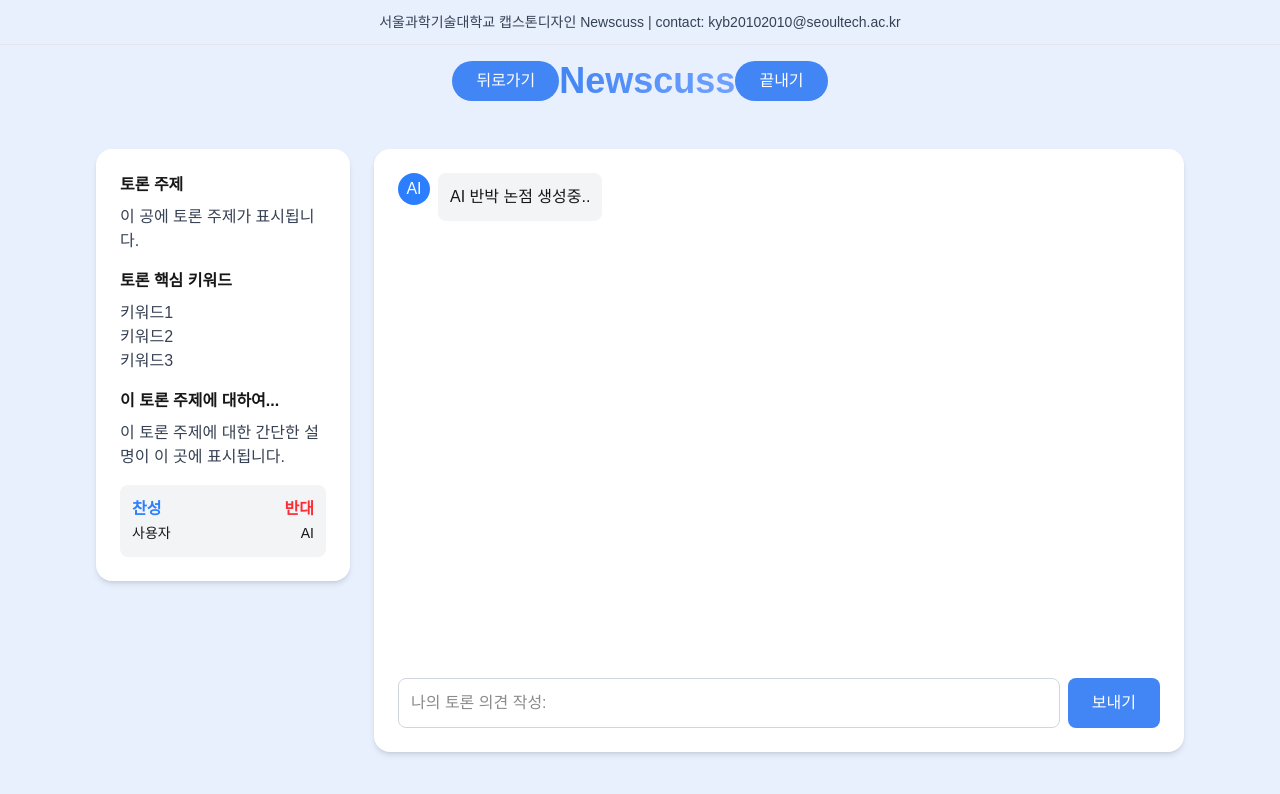
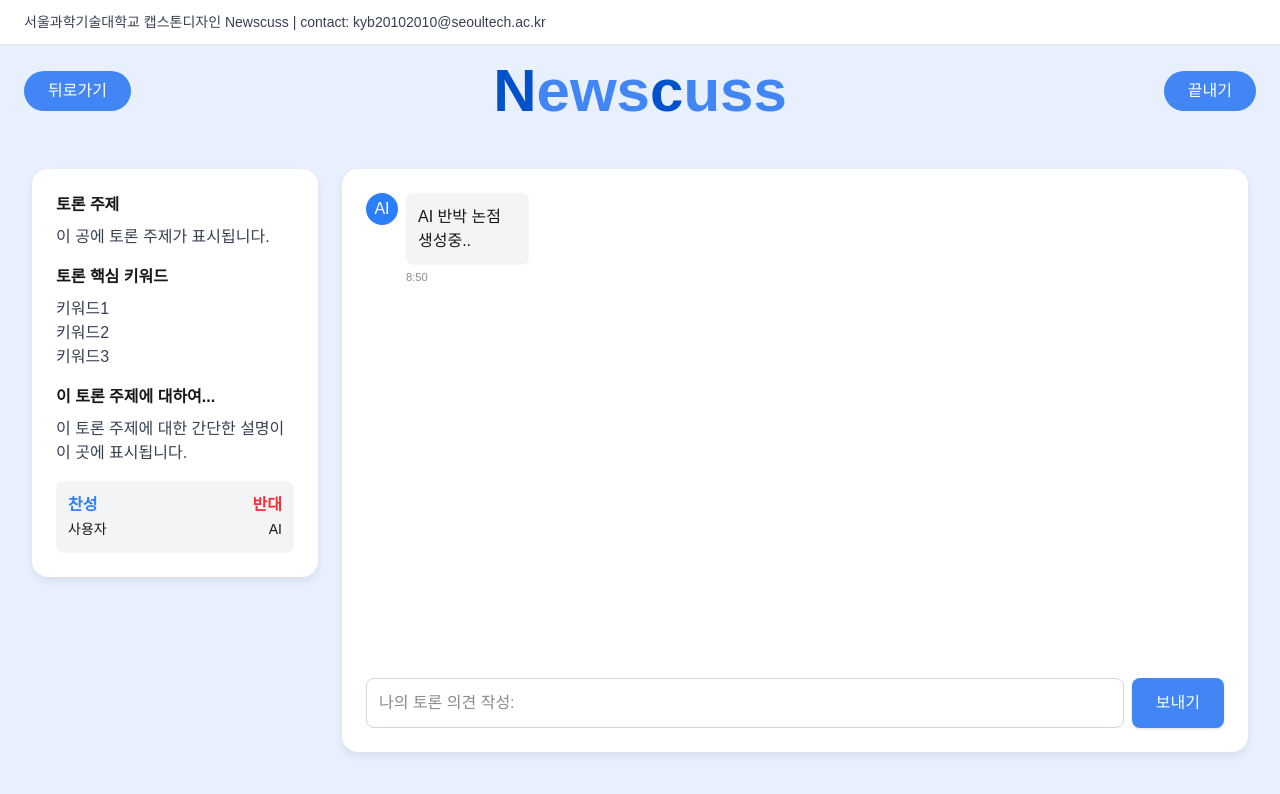
Before and after one commit to sttarrynight/newscuss-fe, a Next.js app: page /discussion in a window 1280 px wide. Shown: the top 794 px of the page. Built offline with nearby package versions, Linux system fonts and the light colour scheme.

Commit message:
Enhance UI components and styles for improved user experience

```diff
--- a/src/app/discussion/page.js
+++ b/src/app/discussion/page.js
@@ -19,12 +19,19 @@
         aiPosition: '반대' // AI의 입장
     });
 
+    // 현재 시간을 반환하는 함수
+    const getCurrentTime = () => {
+        const now = new Date();
+        return `${now.getHours()}:${now.getMinutes().toString().padStart(2, '0')}`;
+    };
+
     // 채팅 메시지
     const [messages, setMessages] = useState([
         {
             id: 1,
             sender: 'ai',
-            text: 'AI 반박 논점 생성중..'
+            text: 'AI 반박 논점 생성중..',
+            time: getCurrentTime()
         }
     ]);
 
@@ -41,7 +48,8 @@
         const newUserMessage = {
             id: messages.length + 1,
             sender: 'user',
-            text: inputMessage
+            text: inputMessage,
+            time: getCurrentTime()
         };
 
         setMessages([...messages, newUserMessage]);
@@ -52,7 +60,8 @@
             const newAiMessage = {
                 id: messages.length + 2,
                 sender: 'ai',
-                text: '이것은 AI의 응답입니다. 실제 구현에서는 API를 통해 받아온 응답이 표시될 예정입니다.'
+                text: '이것은 AI의 응답입니다. 실제 구현에서는 API를 통해 받아온 응답이 표시될 예정입니다.',
+                time: getCurrentTime()
             };
 
             setMessages(prev => [...prev, newAiMessage]);
@@ -64,7 +73,8 @@
                     const endMessage = {
                         id: messages.length + 3,
                         sender: 'system',
-                        text: '토론이 종료되었습니다. 토론 요약 페이지로 이동합니다.'
+                        text: '토론이 종료되었습니다. 토론 요약 페이지로 이동합니다.',
+                        time: getCurrentTime()
                     };
 
                     setMessages(prev => [...prev, endMessage]);
@@ -87,7 +97,7 @@
         <div className="min-h-screen bg-[#E8F0FE] flex flex-col">
             <Header showNav={true} backUrl="/topic-selection" nextText="끝내기" nextUrl="/summary" />
 
-            <main className="flex-1 p-4 md:p-8 max-w-6xl mx-auto w-full grid grid-cols-1 md:grid-cols-4 gap-6">
+            <main className="flex-1 p-4 md:p-8 max-w-7xl mx-auto w-full grid grid-cols-1 md:grid-cols-4 gap-6">
                 {/* 좌측 정보 패널 */}
                 <div className="md:col-span-1">
                     <Card className="mb-6">
@@ -120,7 +130,7 @@
                 {/* 우측 채팅 인터페이스 */}
                 <div className="md:col-span-3 flex flex-col">
                     <Card className="flex-1 mb-4 overflow-hidden flex flex-col">
-                        <div className="flex-1 overflow-y-auto mb-4">
+                        <div className="flex-1 overflow-y-auto mb-4 max-h-[60vh]">
                             {messages.map((message) => (
                                 <div
                                     key={message.id}
@@ -137,21 +147,30 @@
                                             <div className="bg-blue-500 text-white rounded-full w-8 h-8 flex items-center justify-center mr-2">
                                                 AI
                                             </div>
+                                            <div className="flex flex-col">
                                                 <div className="bg-gray-100 p-3 rounded-lg max-w-3/4 inline-block text-left">
                                                     {message.text}
+                                                </div>
+                                                <span className="message-time text-left">{message.time}</span>
                                             </div>
                                         </div>
                                     )}
 
                                     {message.sender === 'user' && (
+                                        <div className="flex flex-col items-end">
                                             <div className="bg-[#4285F4] text-white p-3 rounded-lg max-w-3/4 inline-block">
                                                 {message.text}
+                                            </div>
+                                            <span className="message-time">{message.time}</span>
                                         </div>
                                     )}
 
                                     {message.sender === 'system' && (
+                                        <div className="flex flex-col items-center">
                                             <div className="bg-gray-200 text-gray-700 p-2 rounded-lg inline-block">
                                                 {message.text}
+                                            </div>
+                                            <span className="message-time">{message.time}</span>
                                         </div>
                                     )}
                                 </div>
--- a/src/app/globals.css
+++ b/src/app/globals.css
@@ -7,20 +7,11 @@
   --primary-dark: #3367d6;
   --light-gray: #F0F0F0;
   --card-bg: #FFFFFF;
+  --card-shadow: 0 4px 8px rgba(0, 0, 0, 0.08);
+  --header-bg: #FFFFFF;
   --border-radius: 0.5rem;
   --border-radius-lg: 1rem;
   --border-radius-xl: 1.5rem;
-}
-
-@media (prefers-color-scheme: dark) {
-  :root {
-    --background: #0a0a0a;
-    --foreground: #ededed;
-    --primary: #5D93FC;
-    --primary-dark: #3367d6;
-    --light-gray: #1a1a1a;
-    --card-bg: #111111;
-  }
 }
 
 body {
@@ -32,8 +23,11 @@
 .card {
   background-color: var(--card-bg);
   border-radius: var(--border-radius-lg);
-  box-shadow: 0 4px 6px rgba(0, 0, 0, 0.05);
+  box-shadow: var(--card-shadow);
   padding: 1.5rem;
+  width: 100%;
+  max-width: 100%;
+  margin: 0 auto;
 }
 
 .btn-primary {
@@ -75,3 +69,34 @@
   border-color: var(--primary);
   box-shadow: 0 0 0 2px rgba(66, 133, 244, 0.2);
 }
+
+.logo-text {
+  color: #4285F4;
+  font-weight: bold;
+}
+
+.logo-text .highlight-char {
+  color: #0052CC;
+}
+
+.message-time {
+  font-size: 0.7rem;
+  color: #8c8c8c;
+  margin-top: 0.25rem;
+}
+
+/* Improved card styles */
+.content-card {
+  background-color: var(--card-bg);
+  border-radius: var(--border-radius-lg);
+  box-shadow: var(--card-shadow);
+  padding: 1.5rem;
+  width: 100%;
+  max-width: 100%;
+  transition: transform 0.2s ease-in-out;
+}
+
+.content-card:hover {
+  transform: translateY(-2px);
+  box-shadow: 0 6px 12px rgba(0, 0, 0, 0.1);
+}
--- a/src/app/page.js
+++ b/src/app/page.js
@@ -20,16 +20,16 @@
     return (
         <div className="min-h-screen bg-[#E8F0FE] flex flex-col">
             {/* 헤더 */}
-        <header className="w-full p-3 text-center border-b border-gray-200 text-sm text-gray-700">
+            <header className="w-full py-3 px-6 text-left bg-white border-b border-gray-200 text-sm text-gray-700">
                 서울과학기술대학교 캡스톤디자인 Newscuss | contact: kyb20102010@seoultech.ac.kr
             </header>
 
             {/* 메인 콘텐츠 */}
             <main className="flex-1 flex flex-col items-center justify-center p-6">
-          <div className="bg-white rounded-3xl border-2 border-[#4285F4] p-10 w-full max-w-3xl shadow-md">
+                <div className="bg-white rounded-3xl border-2 border-[#4285F4] p-10 w-full max-w-4xl shadow-md">
                     {/* 로고 */}
-            <h1 className="text-center text-6xl font-bold mb-10 bg-gradient-to-r from-[#4285F4] to-[#70A1FF] text-transparent bg-clip-text">
-              Newscuss
+                    <h1 className="text-center text-7xl font-bold mb-10 text-[#4285F4]">
+                        <span className="text-[#0052CC]">N</span>ews<span className="text-[#0052CC]">c</span>uss
                     </h1>
 
                     {/* 안내 메시지 */}
@@ -44,12 +44,12 @@
                             value={url}
                             onChange={(e) => setUrl(e.target.value)}
                             placeholder="뉴스 기사 URL을 입력하세요:"
-                  className="flex-1 p-4 border border-gray-300 rounded-lg focus:outline-none focus:ring-2 focus:ring-[#4285F4]"
+                            className="flex-1 p-4 border border-gray-300 rounded-lg focus:outline-none focus:ring-2 focus:ring-[#4285F4] bg-white text-gray-900"
                             required
                         />
                         <button
                             type="submit"
-                  className="bg-[#4285F4] text-white py-4 px-8 rounded-lg font-medium hover:bg-[#3367d6] transition-colors"
+                            className="bg-[#4285F4] text-white py-4 px-8 rounded-lg font-medium hover:bg-[#3367d6] transition-colors shadow-md hover:shadow-lg"
                         >
                             검색
                         </button>
--- a/src/app/summary/page.js
+++ b/src/app/summary/page.js
@@ -23,22 +23,21 @@
 
             <main className="flex-1 p-4 md:p-8 flex flex-col items-center max-w-3xl mx-auto">
                 {/* Newscuss 로고 */}
-                <h1 className="text-center text-5xl font-bold mb-8 bg-gradient-to-r from-[#4285F4] to-[#70A1FF] text-transparent bg-clip-text">
-                    Newscuss
+                <h1 className="text-center text-5xl font-bold mb-8 text-[#4285F4]">
+                    <span className="text-[#0052CC]">N</span>ews<span className="text-[#0052CC]">c</span>uss
                 </h1>
 
+                <Card className="w-full mb-8">
                     <h2 className="text-2xl font-bold mb-6 text-center">오늘의 토론 요약</h2>
 
-                <Card className="w-full mb-8">
-                    <div className="bg-gray-100 rounded-xl p-6">
+                    <div className="bg-gray-100 rounded-xl p-6 mb-6">
                         <p className="text-gray-700 whitespace-pre-line">
                             {summary}
                         </p>
                     </div>
-                </Card>
 
-                <div className="w-full mb-6">
-                    <h3 className="text-center text-lg mb-4">
+                    <div className="border-t border-gray-200 pt-6 mt-2">
+                        <h3 className="text-center text-lg mb-6">
                             나와 다른 입장, 혹은 새로운 주제로 토론을 원하신다면?
                         </h3>
 
@@ -60,6 +59,7 @@
                             </Button>
                         </div>
                     </div>
+                </Card>
             </main>
         </div>
     );
--- a/src/app/topic-selection/page.js
+++ b/src/app/topic-selection/page.js
@@ -48,7 +48,8 @@
         <div className="min-h-screen bg-[#E8F0FE] flex flex-col">
             <Header showNav={true} backUrl="/keyword-summary" nextUrl={position ? "/discussion" : null} />
 
-            <main className="flex-1 p-4 md:p-8 max-w-6xl mx-auto w-full grid grid-cols-1 md:grid-cols-3 gap-6">
+            <main className="flex-1 p-4 md:p-8 max-w-7xl mx-auto w-full">
+                <div className="grid grid-cols-1 md:grid-cols-3 gap-6">
                     {/* 토론 주제 및 입장 선택 */}
                     <div className="md:col-span-2">
                         <Card title="오늘의 토론 주제" className="mb-6">
@@ -56,7 +57,7 @@
                                 <p className="text-gray-700 italic text-lg">{topic}</p>
                             </div>
 
-                        <p className="mb-4 font-medium">위의 주제에 대한 찬/반 입장을 선택해주세요.</p>
+                            <p className="mb-4 font-medium text-gray-800">위의 주제에 대한 찬/반 입장을 선택해주세요.</p>
 
                             <div className="flex flex-col sm:flex-row gap-4">
                                 <Button
@@ -96,6 +97,7 @@
                             ))}
                         </Card>
                     </div>
+                </div>
             </main>
         </div>
     );
--- a/src/components/common/Button.js
+++ b/src/components/common/Button.js
@@ -6,13 +6,13 @@
                                    disabled = false,
                                    type = 'button'
                                }) {
-    const baseStyle = "py-2 px-6 rounded-lg font-medium transition-colors";
+    const baseStyle = "py-3 px-6 rounded-lg font-medium transition-all duration-200";
 
     const variants = {
-        primary: "bg-[#4285F4] text-white hover:bg-[#3367d6]",
+        primary: "bg-[#4285F4] text-white hover:bg-[#3367d6] shadow-sm hover:shadow",
         secondary: "bg-gray-200 text-gray-800 hover:bg-gray-300",
-        outline: "border border-[#4285F4] text-[#4285F4] hover:bg-blue-50",
-        selected: "bg-[#4285F4] text-white",
+        outline: "border-2 border-[#4285F4] text-[#4285F4] hover:bg-blue-50",
+        selected: "bg-[#4285F4] text-white shadow-md",
         unselected: "bg-gray-200 text-gray-600"
     };
 
--- a/src/components/common/Card.js
+++ b/src/components/common/Card.js
@@ -1,7 +1,7 @@
 export default function Card({ title, children, className = '' }) {
     return (
-        <div className={`bg-white rounded-2xl shadow-md p-6 ${className}`}>
-            {title && <h2 className="text-xl font-bold mb-4">{title}</h2>}
+        <div className={`content-card bg-white rounded-2xl shadow-md p-6 ${className}`}>
+            {title && <h2 className="text-2xl font-bold mb-5 text-gray-800">{title}</h2>}
             {children}
         </div>
     );
--- a/src/components/common/Header.js
+++ b/src/components/common/Header.js
@@ -6,27 +6,39 @@
 export default function Header({ showNav = false, backUrl = '/', nextUrl = null, nextText = '다음' }) {
     const pathname = usePathname();
 
+    // Function to render logo with highlighted characters
+    const renderLogo = () => (
+        <h1 className="text-6xl font-bold text-[#4285F4]">
+            <span className="text-[#0052CC]">N</span>ews<span className="text-[#0052CC]">c</span>uss
+        </h1>
+    );
+
     return (
         <>
             {/* 상단 정보 */}
-            <header className="w-full p-3 text-center border-b border-gray-200 text-sm text-gray-700">
+            <header className="w-full py-3 px-6 text-left bg-white border-b border-gray-200 text-sm text-gray-700">
                 서울과학기술대학교 캡스톤디자인 Newscuss | contact: kyb20102010@seoultech.ac.kr
             </header>
 
             {/* 네비게이션 */}
             {showNav && (
-                <nav className="flex justify-between items-center p-4 max-w-6xl mx-auto">
+                <nav className="flex justify-between items-center py-4 px-6">
+                    <div className="w-28">
                         <Link
                             href={backUrl}
-                        className="bg-[#4285F4] text-white py-2 px-6 rounded-full font-medium hover:bg-[#3367d6] transition-colors"
+                            className="bg-[#4285F4] text-white py-2 px-6 rounded-full font-medium hover:bg-[#3367d6] transition-colors inline-block"
                         >
                             뒤로가기
                         </Link>
+                    </div>
 
-                    <Link href="/" className="text-4xl font-bold bg-gradient-to-r from-[#4285F4] to-[#70A1FF] text-transparent bg-clip-text">
-                        Newscuss
+                    <div className="flex justify-center">
+                        <Link href="/" className="text-center">
+                            {renderLogo()}
                         </Link>
+                    </div>
 
+                    <div className="w-28 flex justify-end">
                         {nextUrl && (
                             <Link
                                 href={nextUrl}
@@ -35,6 +47,7 @@
                                 {nextText}
                             </Link>
                         )}
+                    </div>
                 </nav>
             )}
         </>
```
Also changed, not shown: src/app/keyword-summary/page.js (+11 -5 lines), src/app/layout.js (+6 -1 lines). Lines whose indentation alone changed are shown as unchanged.
